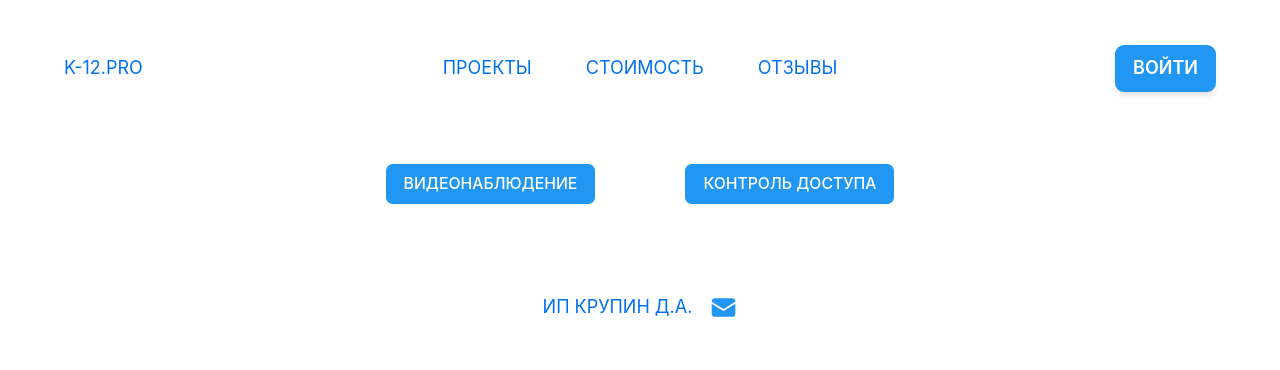
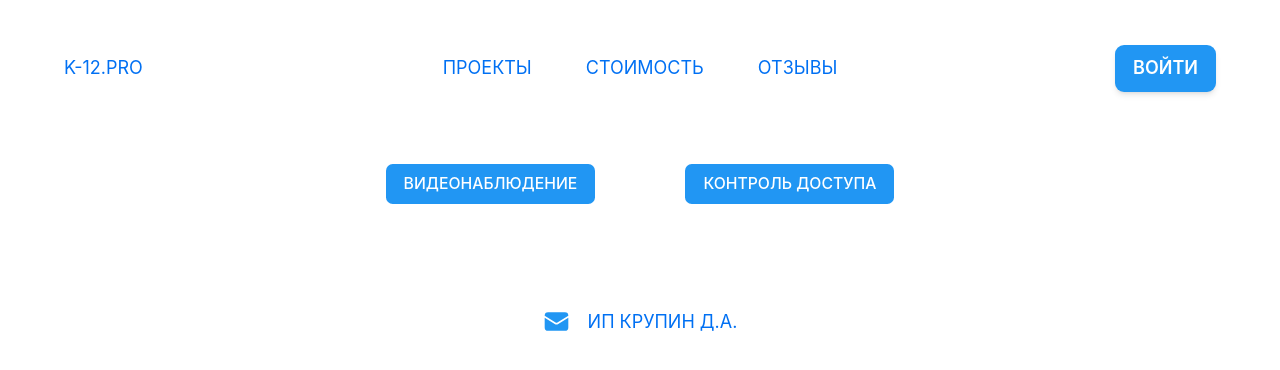
Before and after one commit to dmitriKrupin/oMyReact, a Next.js app: page /pricing in a window 1280 px wide. Shown: the top 370 px of the page. Built offline with nearby package versions, Linux system fonts and the light colour scheme.

Commit message:
Footer has been changed.

```diff
--- a/src/components/footer/index.tsx
+++ b/src/components/footer/index.tsx
@@ -14,14 +14,7 @@ export default function Footer() {
     return (
         <footer>
             <div
-                className={'font-light md:font-normal p-16 bottom-0 h-16 text-center text-blue-500 flex flex-row justify-center items-end gap-4'}>
-                <Link
-                    href="mailto:master@dkrupin.ru"
-                    onMouseEnter={handleMouseEnter}
-                    onMouseLeave={handleMouseLeave}
-                >
-                    ИП КРУПИН Д.А.
-                </Link>
+                className={'p-16 bottom-0 h-16 text-cente text-blue-500 flex flex-row justify-center items-center gap-4 text-xs md:text-base'}>
                 <Link
                     href="mailto:master@dkrupin.ru"
                     onMouseEnter={handleMouseEnter}
@@ -46,6 +39,13 @@ export default function Footer() {
                         </svg>
                     }
                 </Link>
+                <Link
+                    href="mailto:master@dkrupin.ru"
+                    onMouseEnter={handleMouseEnter}
+                    onMouseLeave={handleMouseLeave}
+                >
+                    ИП КРУПИН Д.А.
+                </Link>
             </div>
         </footer>
     );
```
